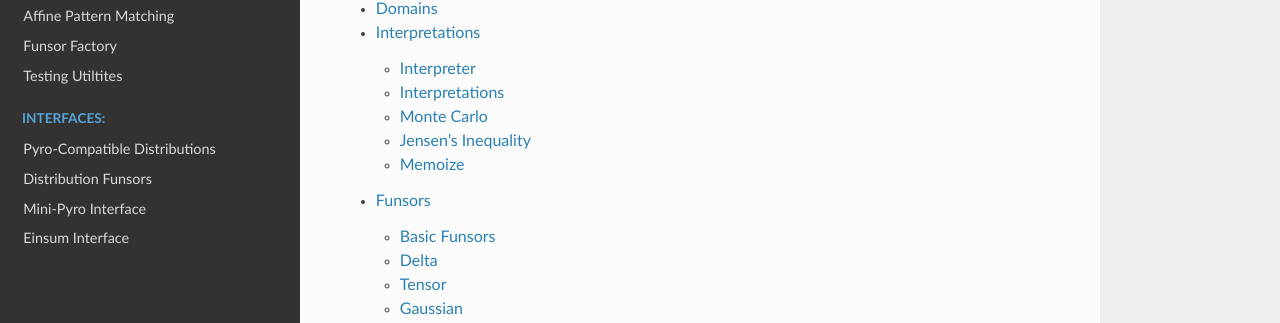
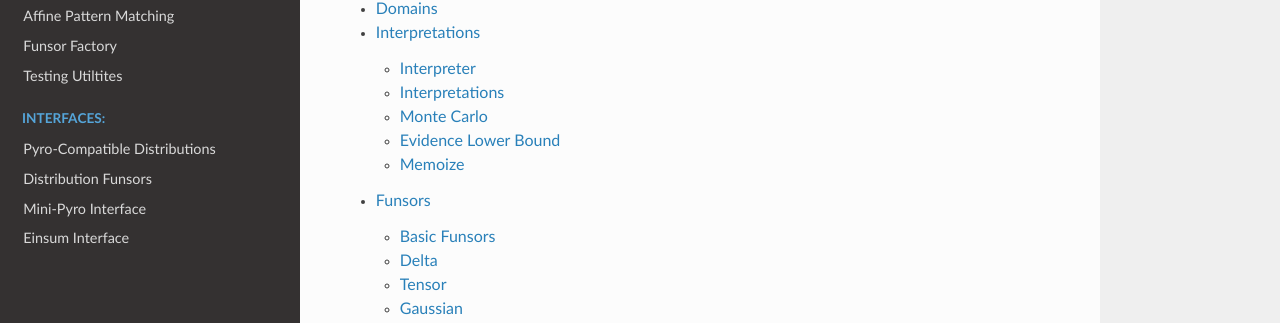
Before and after one commit to pyro-ppl/funsor, a Sphinx documentation site: the page built from docs/source/index.rst, in a window 1280 px wide and 900 px high. Shown: the part 368-691 px from the top of the window. Built offline with Sphinx 7.4.7 and the Read the Docs theme 2.0.0, drawn with Linux system fonts in a browser that asks for light colours.

Commit message:
Renamed Jensen -> Elbo as suggested by @fehiepsi

```diff
--- a/docs/source/interpretations.rst
+++ b/docs/source/interpretations.rst
@@ -25,9 +25,9 @@ Monte Carlo
     :show-inheritance:
     :member-order: bysource
 
-Jensen's Inequality
--------------------
-.. automodule:: funsor.jensen
+Evidence Lower Bound
+--------------------
+.. automodule:: funsor.elbo
     :members:
     :undoc-members:
     :show-inheritance:
```
Also changed, not shown: 2 other files.
